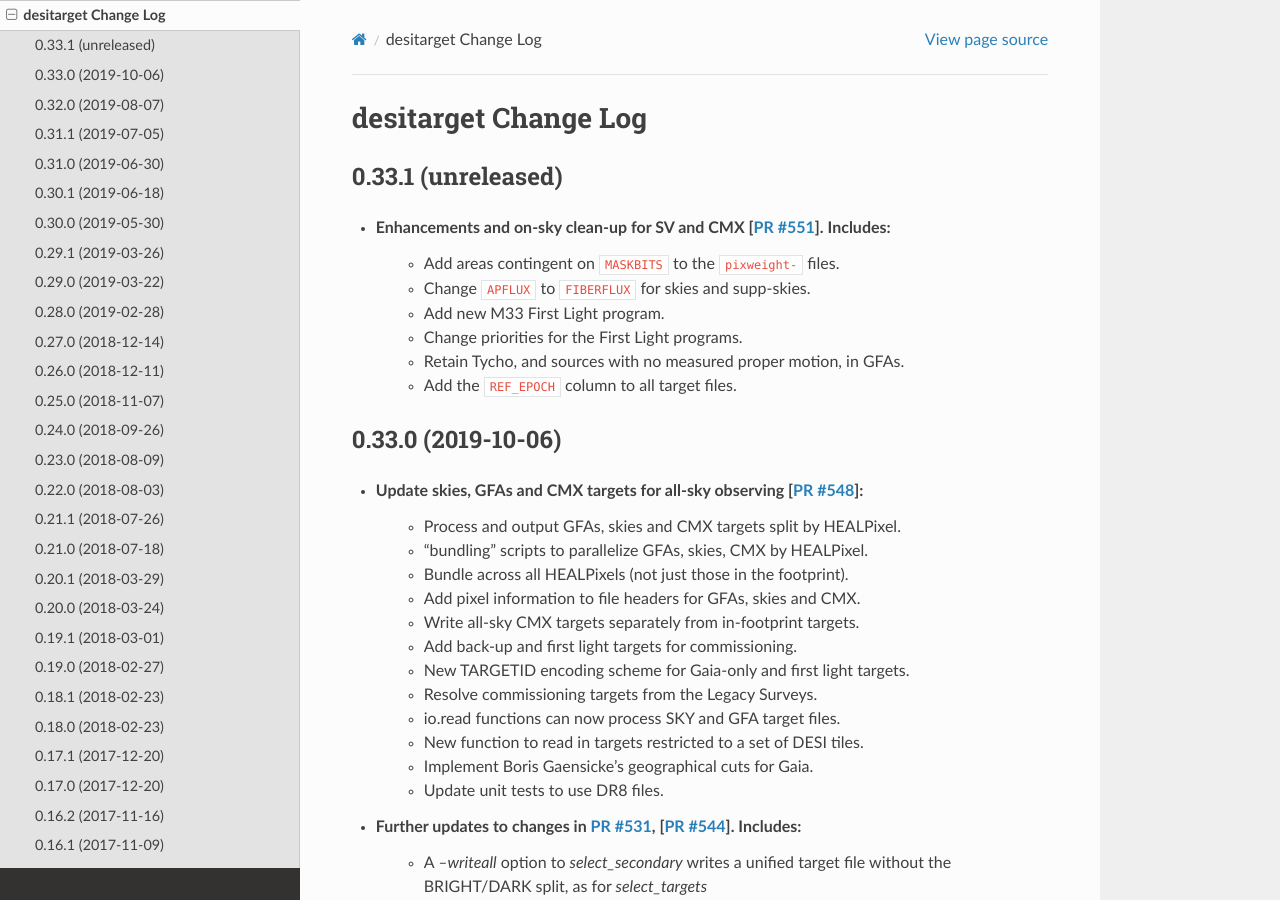
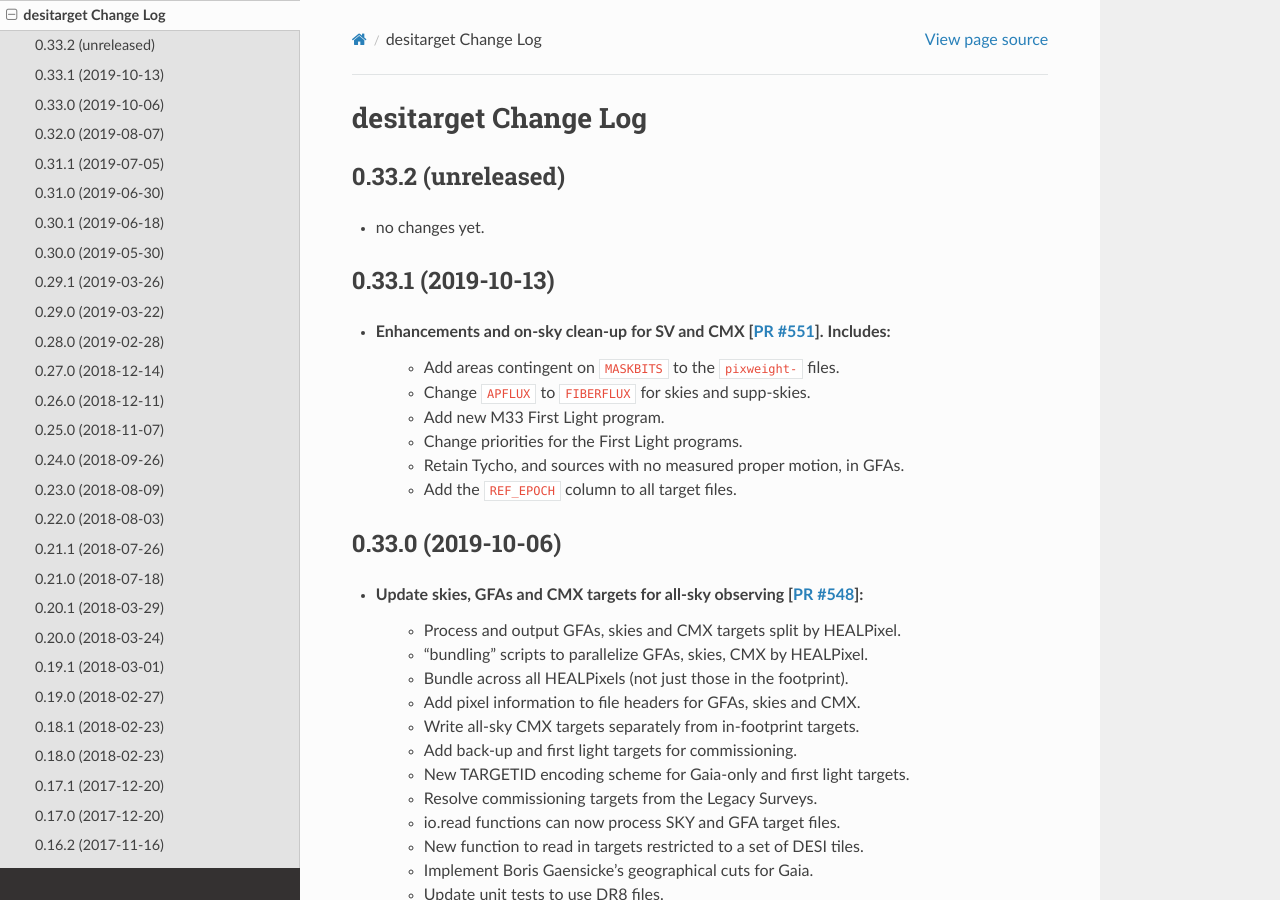
Before and after one commit to desihub/desitarget, a Sphinx documentation site: the page built from doc/changes.rst, in a window 1280 px wide and 900 px high. Built offline with Sphinx 7.4.7 and the Read the Docs theme 2.0.0, drawn with Linux system fonts in a browser that asks for light colours.

Commit message:
update release notes and version for desitarget/0.33.1

```diff
--- a/doc/changes.rst
+++ b/doc/changes.rst
@@ -2,7 +2,12 @@
 desitarget Change Log
 =====================
 
-0.33.1 (unreleased)
+0.33.2 (unreleased)
+-------------------
+
+* no changes yet.
+
+0.33.1 (2019-10-13)
 -------------------
 
 * Enhancements and on-sky clean-up for SV and CMX [`PR #551`_]. Includes:
--- a/py/desitarget/_version.py
+++ b/py/desitarget/_version.py
@@ -1 +1 @@
-__version__ = '0.33.0.dev3525'
+__version__ = '0.33.1'
```
